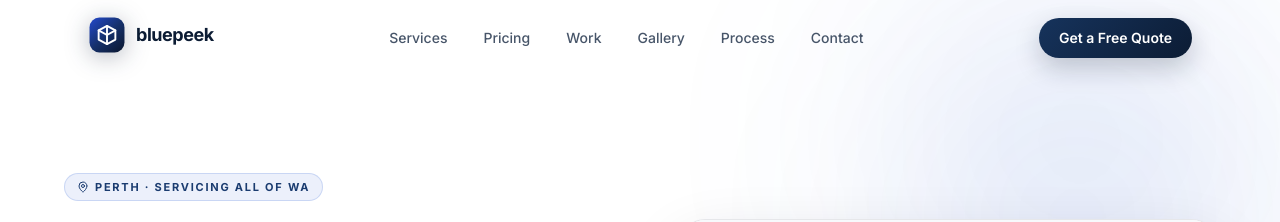
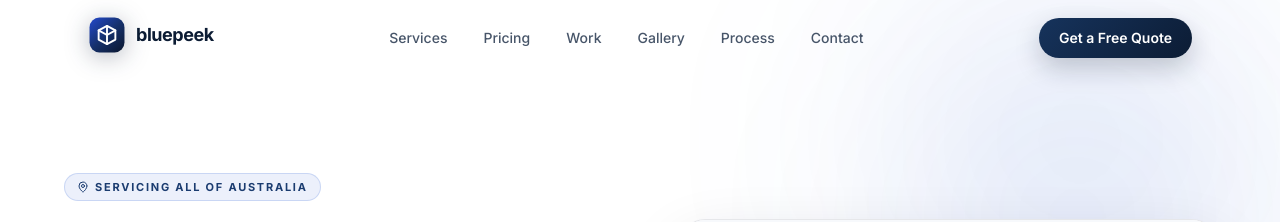
Before and after one commit to zachcolvillez-stack/bluepeek-website, a Next.js app: page / in a window 1280 px wide. Shown: the top 222 px of the page. Built offline with nearby package versions, Linux system fonts and the light colour scheme.

Commit message:
auto-save: Hero.jsx

```diff
--- a/components/Hero.jsx
+++ b/components/Hero.jsx
@@ -15,7 +15,7 @@ export default function Hero({ onCTA }) {
         {/* ── Left: copy ── */}
         <div>
           <motion.div initial={{ opacity: 0, y: 12 }} animate={{ opacity: 1, y: 0 }} transition={{ duration: 0.5 }}>
-            <span className="eyebrow"><MapPin size={12} /> Perth · Servicing all of WA</span>
+            <span className="eyebrow"><MapPin size={12} /> Servicing all of Australia</span>
           </motion.div>
 
           <motion.h1 initial={{ opacity: 0, y: 18 }} animate={{ opacity: 1, y: 0 }} transition={{ duration: 0.6, delay: 0.08 }}
```
